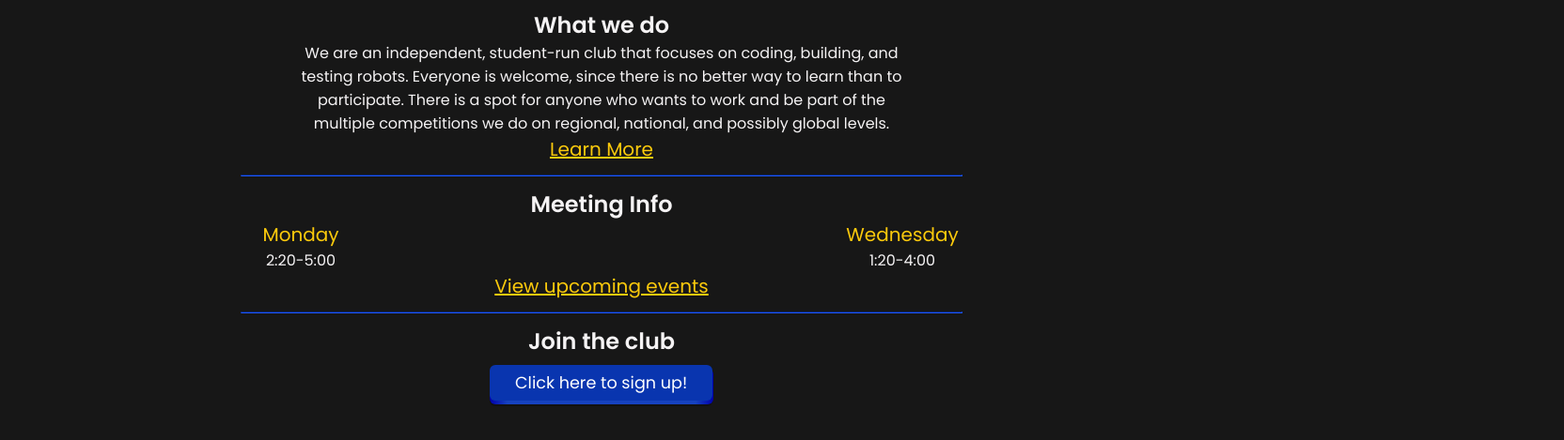
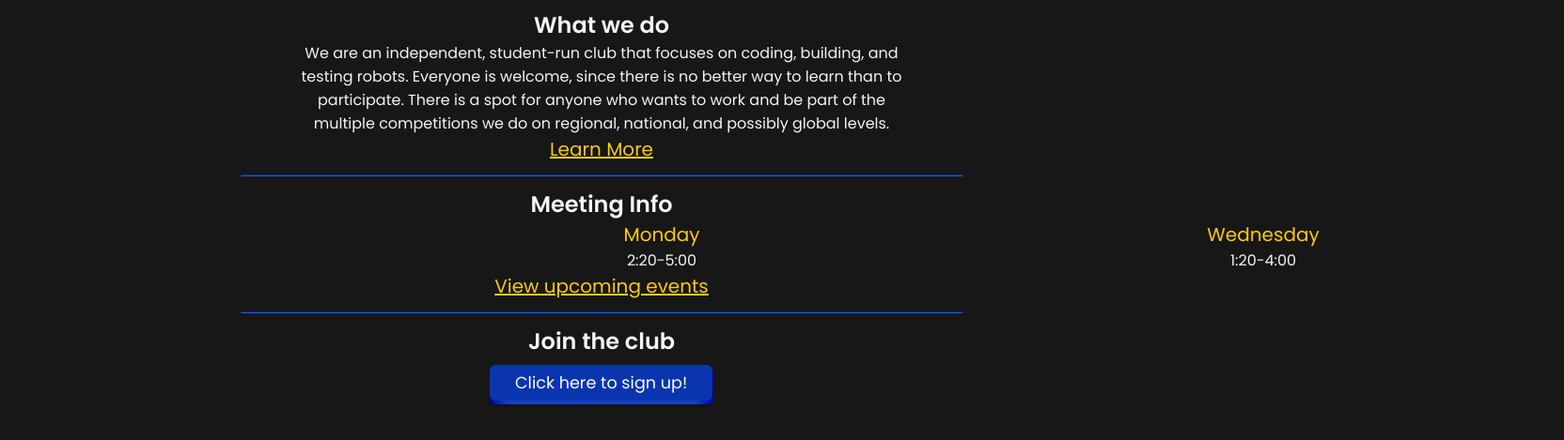
Before and after one commit to Its-Tachanks/Lyman-Robotics-Website, a React app: page / in a window 1280 px wide. Shown: the part 85-554 px from the top of the page at 94% size, 1664 px wide, since content can reach past the window. Built offline with nearby package versions, Linux system fonts and the light colour scheme; some packages are replaced by stand-ins of ours.

Commit message:
Update Meetings.css

```diff
--- a/src/Components/Meetings/Meetings.css
+++ b/src/Components/Meetings/Meetings.css
@@ -3,6 +3,7 @@
 	width: 100%;
 	align-items: center;
 	justify-content: center;
+	margin: 0 30% 0 30%;
 }
 
 .MeetingsColumn {
```
